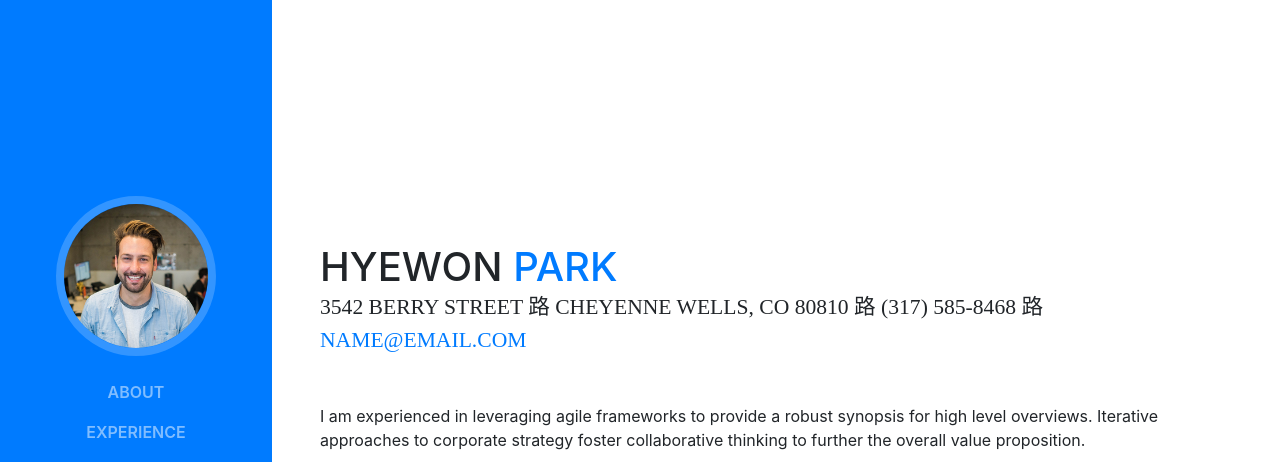
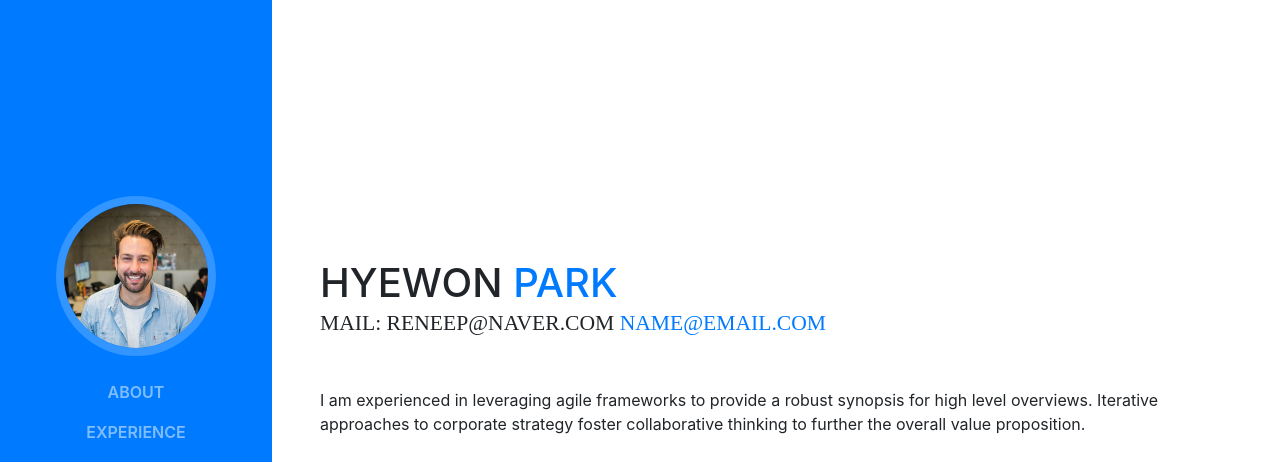
Before and after one commit to HyewonPark/hyewonpark.github.io, a website with bundled scripts: page index.html in a window 1280 px wide. Shown: the top 462 px of the page. Built offline with nearby package versions, Linux system fonts and the light colour scheme; a web font is replaced by a local one.

Commit message:
modify mail

```diff
--- a/index.html
+++ b/index.html
@@ -68,7 +68,7 @@
           <h1 class="mb-0">HyeWon
             <span class="text-primary">Park</span>
           </h1>
-          <div class="subheading mb-5">3542 Berry Street 路 Cheyenne Wells, CO 80810 路 (317) 585-8468 路
+          <div class="subheading mb-5"> mail: reneep@naver.com
             <a href="mailto:name@email.com">name@email.com</a>
           </div>
           <p class="mb-5">I am experienced in leveraging agile frameworks to provide a robust synopsis for high level overviews. Iterative approaches to corporate strategy foster collaborative thinking to further the overall value proposition.</p>
```
Also changed, not shown: README.md.
